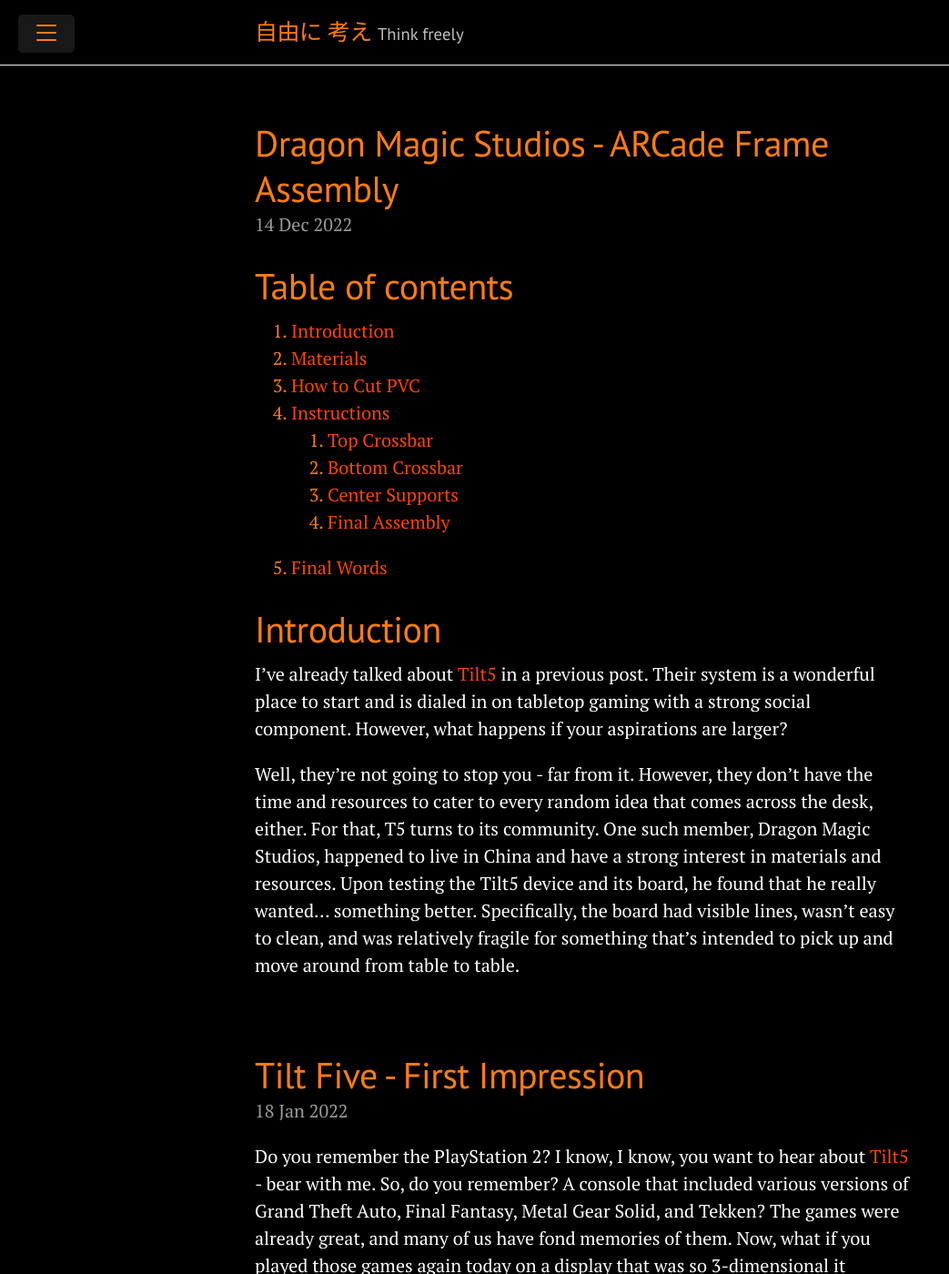
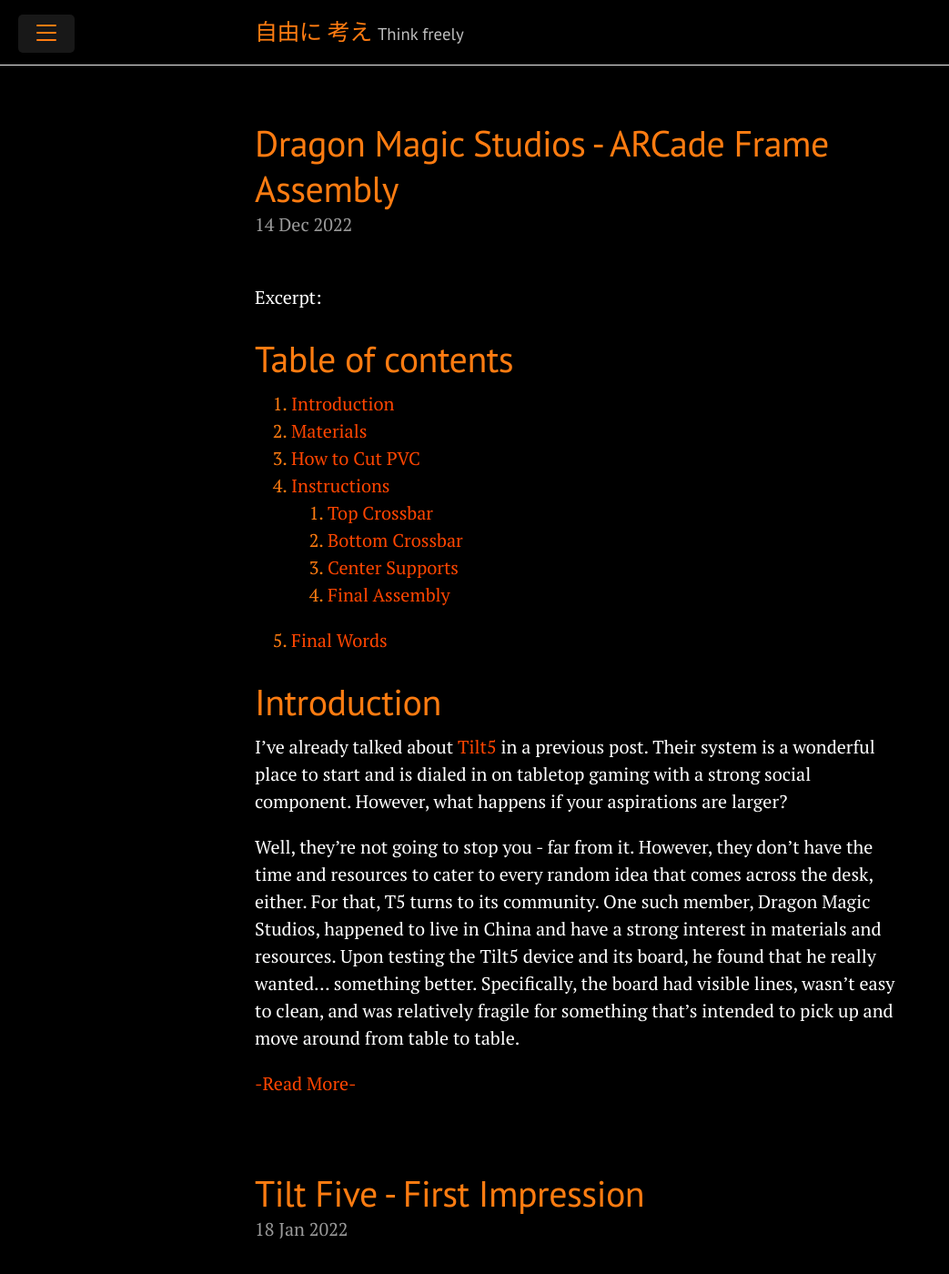
Before and after one commit to seii/seii.github.io, a Jekyll site: the page built from index.html, in a window 1280 px wide and 1400 px high. Shown: the whole window at 91% size, without its empty margins (0-1043 px from the left). Built offline with Jekyll 4.4.1, drawn with Linux system fonts in a browser that asks for light colours; the list of posts is cut into pages by our own code; comment, search, counter and statistics services are not loaded.

Commit message:
Update home page styling

```diff
--- a/index.html
+++ b/index.html
@@ -14,8 +14,13 @@
 
     <span class="post-date">{{ post.date | date_to_string }}</span>
 
-    <!--{{ post.content }}-->
+    <br />
+    <span>Excerpt:</span>
     {{ post.excerpt }}
+
+    <a href="{{ post.url | absolute_url }}">
+      -Read More-
+    </a>
   </div>
   {% endfor %}
 </div>
```
